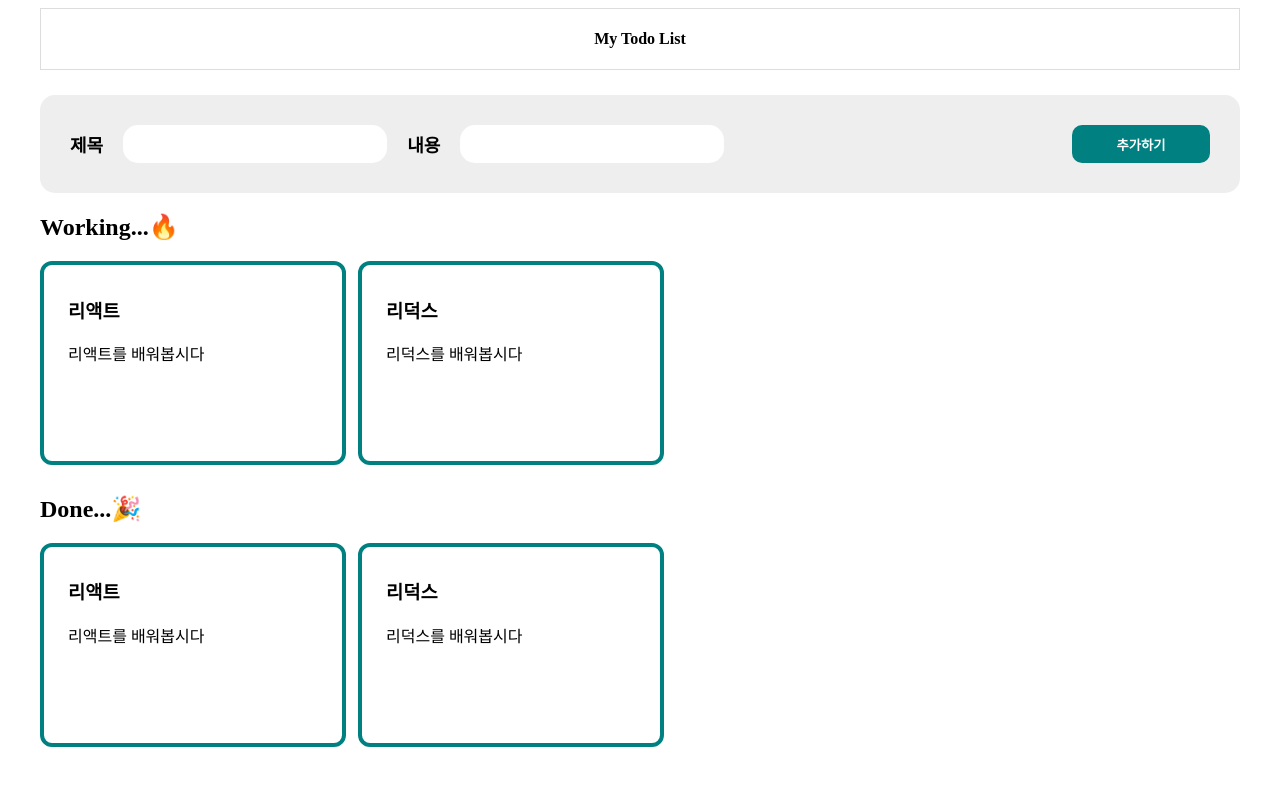
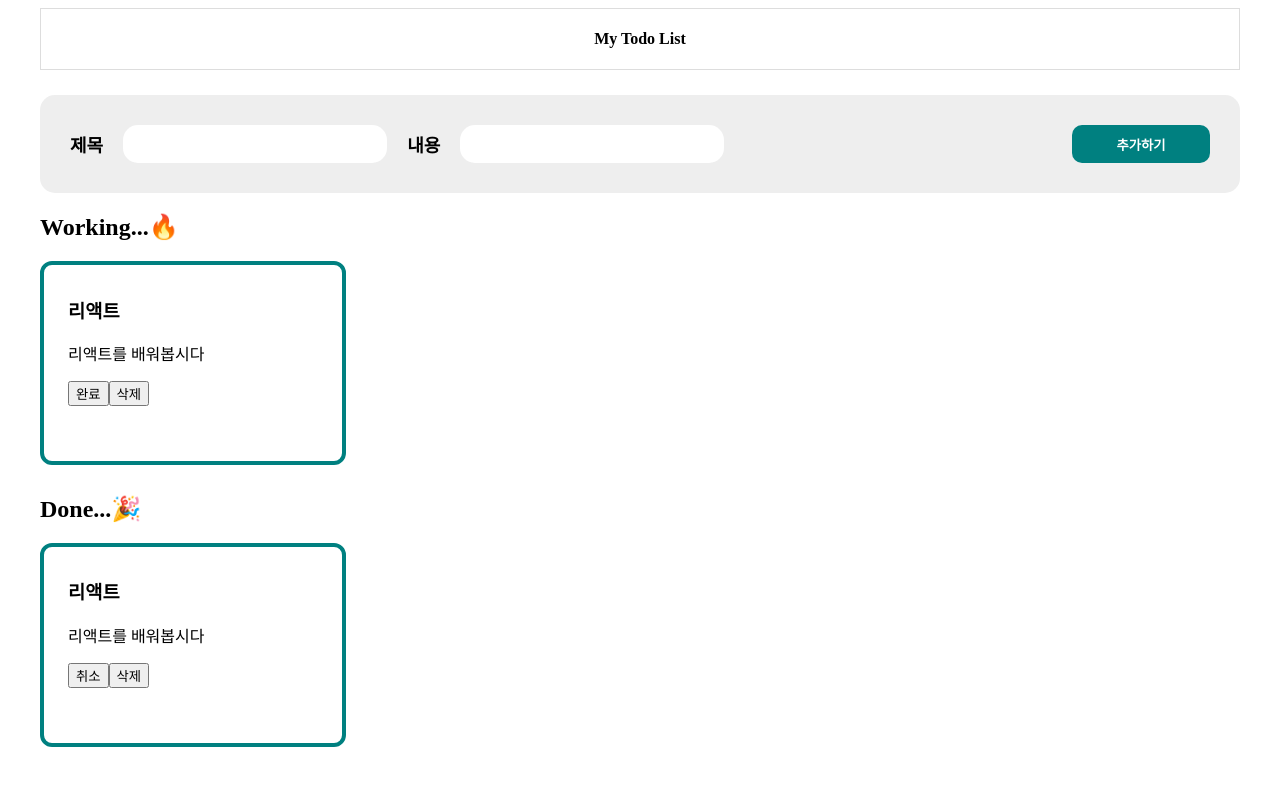
Before and after one commit to ddooo00/sparta-react-week2-hw, a React (Create React App) app: page / in a window 1280 px wide. Shown: the top 786 px of the page. Built offline with nearby package versions, Linux system fonts and the light colour scheme.

Commit message:
삭제완료/ 근데 false true 안나눔

```diff
--- a/src/components/List.jsx
+++ b/src/components/List.jsx
@@ -1,23 +1,30 @@
-import React from "react";
-import { Link } from "react-router-dom";
+import React, { useState } from "react";
 import styled from "styled-components";
-import { useSelector } from "react-redux";
+import { useSelector, useDispatch } from "react-redux";
+import { deleteTodo } from "../redux/modules/todo";
 
 function List() {
   let todos = [];
   todos = useSelector((state) => {
     return state.todo.todos;
   });
-  console.log(todos);
+
+  const dispatch = useDispatch(); // useDispatch 훅을 사용하여 dispatch 함수를 가져옵니다.
+
+  const deleteTodoHandler = (id) => {
+    dispatch(deleteTodo({ id })); // 삭제할 항목의 id를 전달합니다.
+  };
 
   return (
     <StOuterBox>
       <h2>Working...🔥</h2>
       <StInBox>
         {todos.map((todo) => (
-          <StListBox>
+          <StListBox key={todo.id}>
             <h3>{todo.title}</h3>
             <p>{todo.body}</p>
+            <button>완료</button>
+            <button onClick={() => deleteTodoHandler(todo.id)}>삭제</button>
           </StListBox>
         ))}
       </StInBox>
@@ -25,9 +32,11 @@ function List() {
       <h2>Done...🎉</h2>
       <StInBox>
         {todos.map((todo) => (
-          <StListBox>
+          <StListBox key={todo.id}>
             <h3>{todo.title}</h3>
             <p>{todo.body}</p>
+            <button>취소</button>
+            <button>삭제</button>
           </StListBox>
         ))}
       </StInBox>
--- a/src/components/Search.jsx
+++ b/src/components/Search.jsx
@@ -1,5 +1,4 @@
 import React, { useState } from "react";
-import { Link } from "react-router-dom";
 import styled from "styled-components";
 import { useDispatch } from "react-redux";
 import { addTodo } from "../redux/modules/todo";
@@ -18,10 +17,11 @@ function Search() {
   const bodyChangeHandler = (event) => {
     setBody(event.target.value);
   };
+
   //addTodo
   const addTodoHandler = (e) => {
     e.preventDefault();
-    console.log("버튼눌림");
+
     dispatch(addTodo({ title, body }));
     setTitle("");
     setBody("");
--- a/src/pages/Detail.jsx
+++ b/src/pages/Detail.jsx
@@ -1,13 +1,13 @@
 import React from "react";
 import Header from "../components/Header";
 import Layout from "../components/Layout";
-import List from "../components/List";
+import DetailPage from "../components/DetailPage";
 
 const Home = () => {
   return (
     <Layout>
       <Header />
-      <List />
+      <DetailPage />
     </Layout>
   );
 };
--- a/src/redux/modules/todo.js
+++ b/src/redux/modules/todo.js
@@ -3,17 +3,17 @@ const ADD_TODO = "ADD_TODO";
 const DELETE_TODO = " DELETE_TODO";
 const TOGGLE_STATUS_TODO = "TOGGLE_STATUS_TODO";
 
-//action creator 추가
+//action  추가
 export const addTodo = (payload) => {
   return { type: ADD_TODO, payload };
 };
 
-//투두 지우는 action
+//투두 삭제 action
 
-export const deleteTodo = (playload) => {
+export const deleteTodo = (payload) => {
   return {
     type: DELETE_TODO,
-    playload,
+    payload,
   };
 };
 
@@ -32,12 +32,6 @@ const initialState = {
       id: "1",
       title: "리액트",
       body: "리액트를 배워봅시다",
-      isDone: false,
-    },
-    {
-      id: "2",
-      title: "리덕스",
-      body: "리덕스를 배워봅시다",
       isDone: false,
     },
   ],
@@ -64,14 +58,14 @@ const todo = (state = initialState, action) => {
     case DELETE_TODO:
       return {
         ...state,
-        todos: state.todos.filter((todo) => todo.id !== action.payload),
+        todos: state.todos.filter((todo) => todo.id !== action.payload.id),
       };
 
     case TOGGLE_STATUS_TODO:
       return {
         ...state,
         todos: state.todos.map((todo) => {
-          if (todo.id === action.payload) {
+          if (todo.id === action.payload.id) {
             return {
               ...todo,
               isDone: !todo.isDone,
```
Also changed, not shown: src/components/DetailPage.jsx (added).
